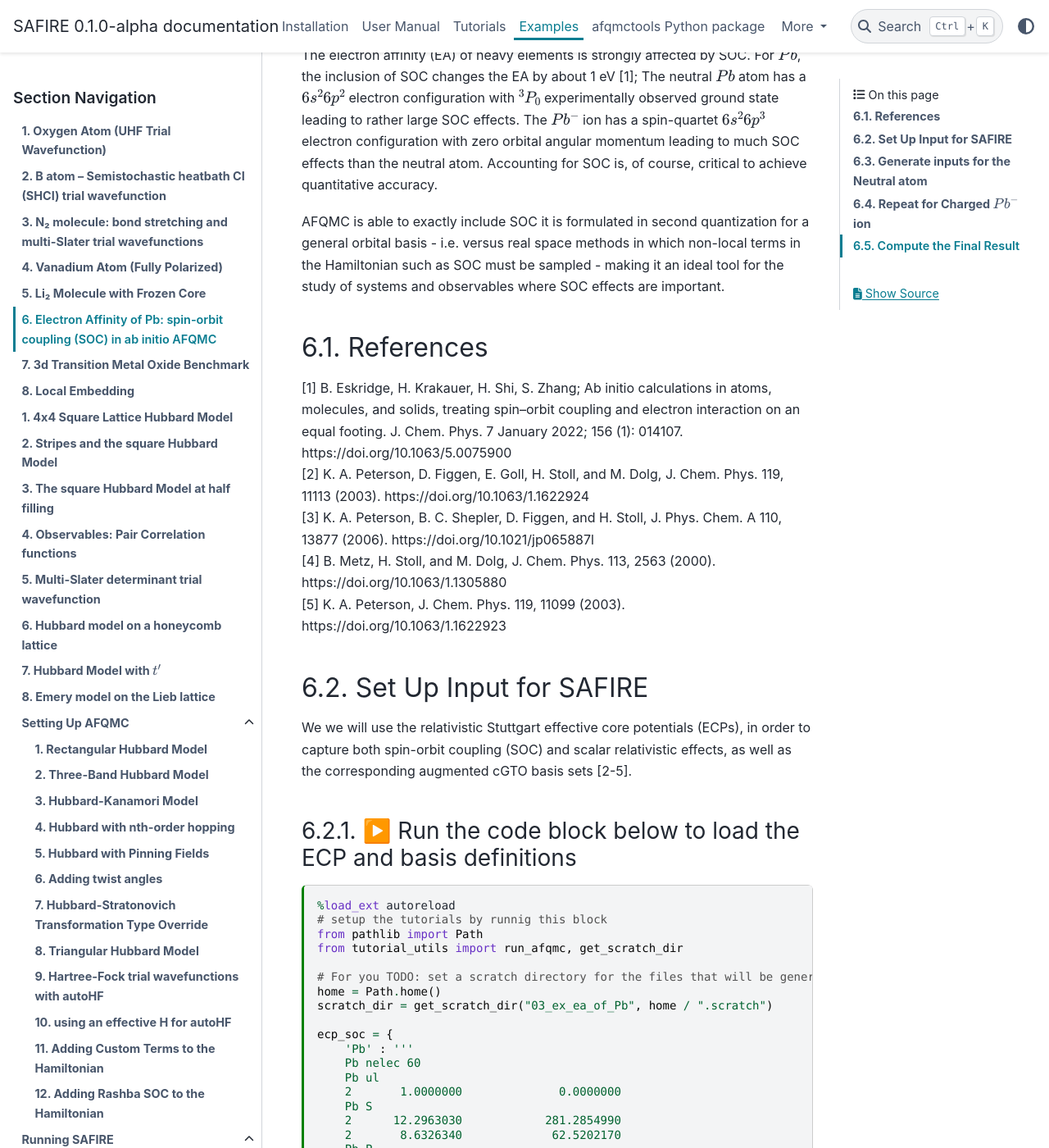
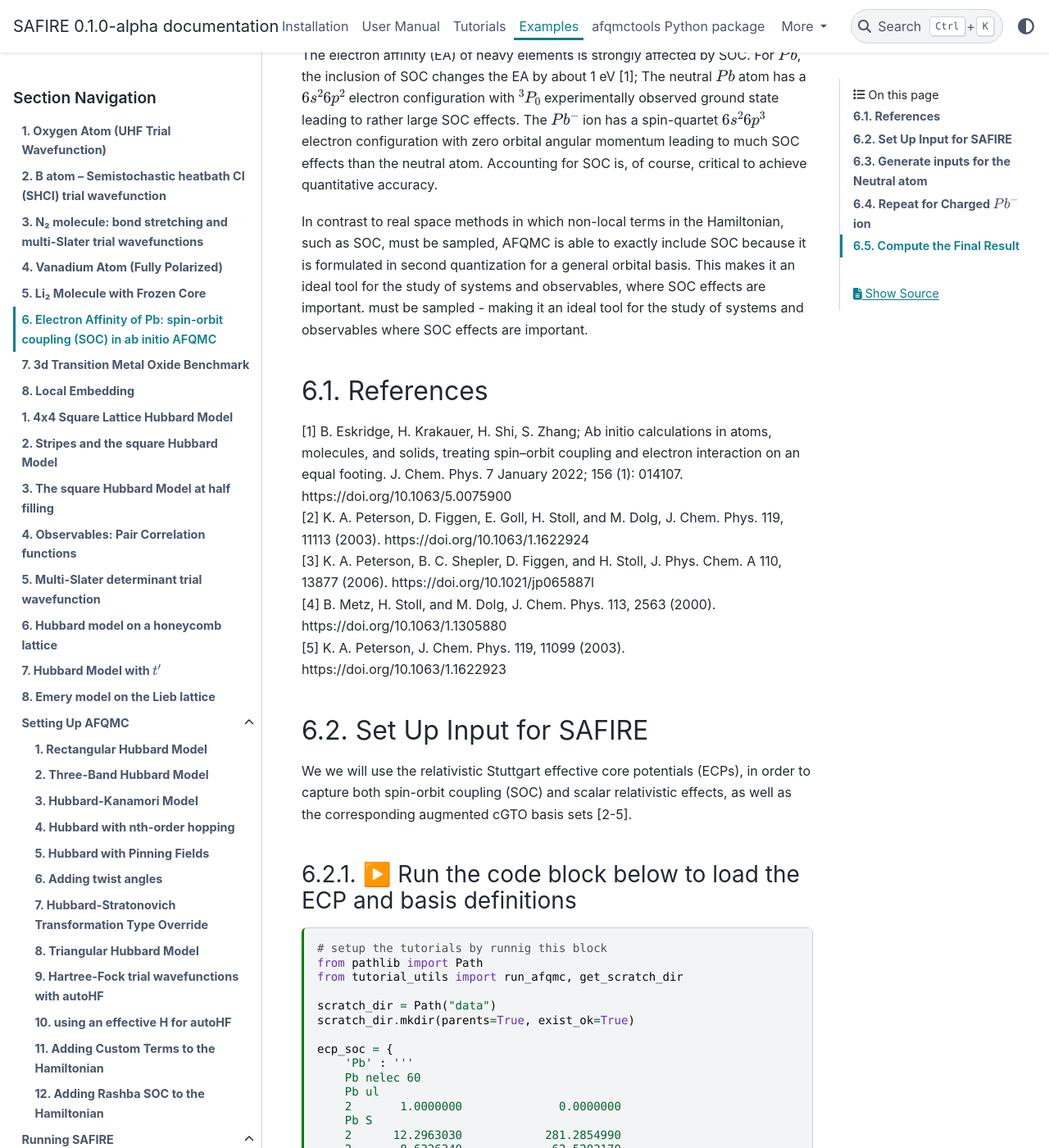
Before and after one commit to bkesk/SAFIRE, a Sphinx documentation site: the page built from docs/examples/molecules/06_Pb-spin-orbit/06_Electron_affinity_of_Pb.md, in a window 1280 px wide and 1400 px high, scrolled down 319 px. Shown: the whole window at 82% size. Built offline with Sphinx 7.4.7 and the PyData theme 0.15.4, drawn with Linux system fonts in a browser that asks for light colours; some of the changed text lies outside the part shown.

Commit message:
docs/examples: edit and speed up molecules/06

```diff
--- a/docs/examples/molecules/06_Pb-spin-orbit/06_Electron_affinity_of_Pb.md
+++ b/docs/examples/molecules/06_Pb-spin-orbit/06_Electron_affinity_of_Pb.md
@@ -25,8 +25,9 @@
 much SOC effects than the neutral atom.
 Accounting for SOC is, of course, critical to achieve quantitative accuracy.
 
-AFQMC is able to exactly include SOC it is formulated in second quantization for a general orbital
-basis - i.e. versus real space methods in which non-local terms in the Hamiltonian such as SOC
+In contrast to real space methods in which non-local terms in the Hamiltonian, such as SOC, must be sampled,
+AFQMC is able to exactly include SOC because it is formulated in second quantization for a general orbital
+basis. This makes it an ideal tool for the study of systems and observables, where SOC effects are important.
 must be sampled - making it an ideal tool for the study of systems and observables
 where SOC effects are important.
 
@@ -52,14 +53,12 @@
 :id: XSXP8e2IYxFb
 :outputId: 6c4e562d-b891-4890-fe3c-45c7898cfbfd
 
-%load_ext autoreload
 # setup the tutorials by runnig this block
 from pathlib import Path
 from tutorial_utils import run_afqmc, get_scratch_dir
 
-# For you TODO: set a scratch directory for the files that will be generated
-home = Path.home()
-scratch_dir = get_scratch_dir("03_ex_ea_of_Pb", home / ".scratch")
+scratch_dir = Path("data")
+scratch_dir.mkdir(parents=True, exist_ok=True)
 
 ecp_soc = {
     'Pb' : '''
@@ -211,7 +210,6 @@
 :id: 8I_FH4jPi2Xc
 :outputId: 308f3c0b-a95a-4fac-bb4f-10a6a5c45241
 
-%autoreload
 import h5py as h5
 import numpy as np
 
@@ -399,7 +395,6 @@
 id: gAqSvXG3aB8I
 outputId: 8a825787-6626-44d1-97c4-ee738d109252
 ---
-%autoreload
 ### import h5py as h5
 import numpy as np
 
```
Also changed, not shown: other parts of docs/examples/molecules/06_Pb-spin-orbit/06_Electron_affinity_of_Pb.md (+7 -11 lines).
